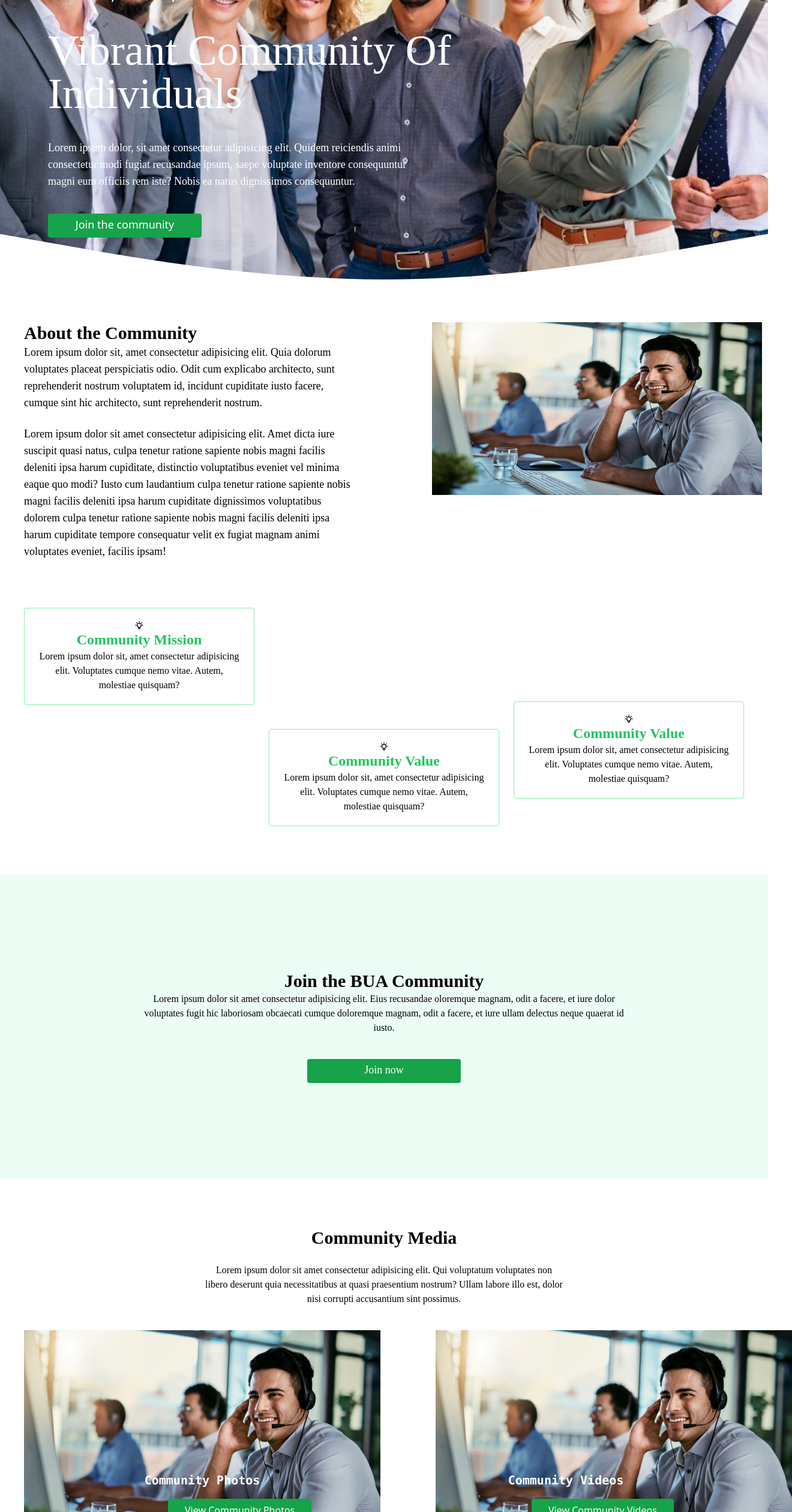
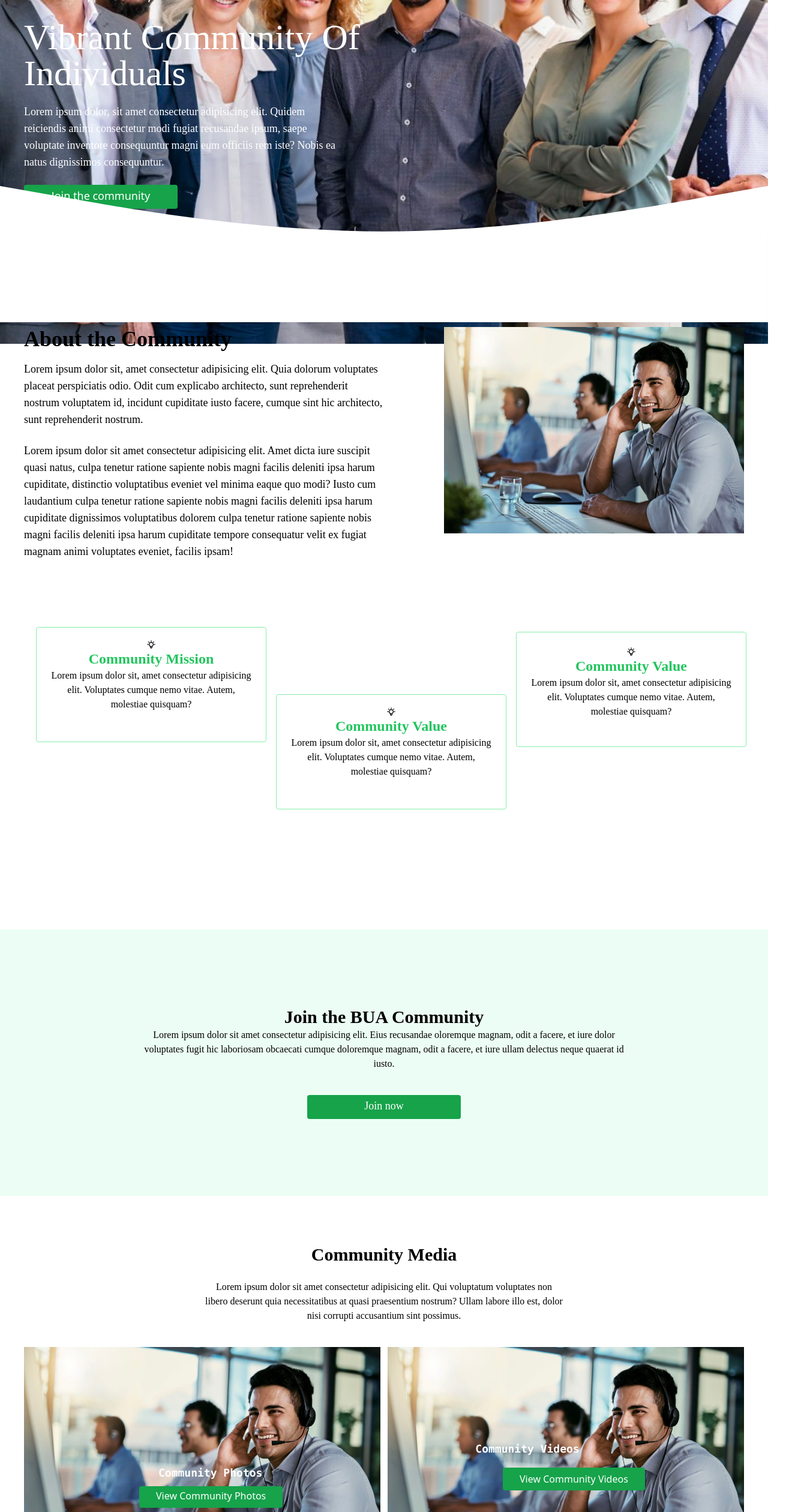
Before and after one commit to Noved-Africa/build-up-frontend, a Next.js app: page /community in a window 1280 px wide. Shown: the part 280-2800 px from the top of the page at 60% size, 1320 px wide, since content can reach past the window. Built offline with nearby package versions, Linux system fonts and the light colour scheme.

Commit message:
complete all three community screens

```diff
--- a/src/pages/community/index.tsx
+++ b/src/pages/community/index.tsx
@@ -15,46 +15,51 @@ const community = () => {
 				<title>Community | Build-Up Africa</title>
 			</Head>
 
-      <div className="text-white z-5 mt-64 ml-20 absolute">
-        <h4 className="font-Consolas text-2xl">Connect, Learn, Grow.</h4>
-        <h1 className="mt-10 text-7xl font-Martel">Vibrant Community Of <br/> Individuals</h1>
-        <p className="mt-10 w-1/2 text-lg font-Perpetua">Lorem ipsum dolor, sit amet consectetur adipisicing elit. Quidem reiciendis animi consectetur modi fugiat recusandae ipsum, saepe voluptate inventore consequuntur magni eum officiis rem iste? Nobis ea natus dignissimos consequuntur.</p>
-        <p className="mt-10 text-lg w-64 rounded pt-1 text-center bg-green-600 h-10"><a href="#">Join the community</a></p>
+      <div className="z-5 sm:bg-emerald-100 lg:bg-inherit lg:text-white md:mt-0  md:pb-44 sm:-mt-3 sm:pb-36 sm:m-0 lg:mt-40 ml-20 absolute">
+        <h4 className="font-Consolas lg:pt-14 sm:text-lg sm:-mb-10 sm:mt-10 sm:ml-10 md:text-xl lg:text-2xl">Connect, Learn, Grow.</h4>
+        <h1 className="lg:mt-16 sm:mt-16 sm:ml-10 lg:text-6xl sm:text-4xl md:text-3xl font-Martel">Vibrant Community Of <br/> Individuals</h1>
+        <p className="lg:mt-5 sm:mt-5 sm:mb-20 md:w-5/12 sm:text-sm lg:text-lg sm:ml-10 font-Perpetua">Lorem ipsum dolor, sit amet consectetur adipisicing elit. Quidem reiciendis animi consectetur modi fugiat recusandae ipsum, saepe voluptate inventore consequuntur magni eum officiis rem iste? Nobis ea natus dignissimos consequuntur.</p>
+        <p className="mt-10 md:block sm:inline sm:py-2 sm:px-36 sm:ml-10 sm:-mr-56 lg:text-lg md:w-48 md:-mt-14 lg:w-64 text-white sm:w-screen rounded md:px-2 md:text-sm lg:pt-1 text-center bg-green-600 h-10"><a href="#">Join the community</a></p>
       </div>
 
-      <Image className="" src={image1} alt="community_image" width={1600} height={500}/>
-      <svg className="lg:-mt-60 sm:-mt-40" xmlns="http://www.w3.org/2000/svg" viewBox="0 0 1440 320"><path fill="#fff" fill-opacity="1" d="M0,64L120,85.3C240,107,480,149,720,149.3C960,149,1200,107,1320,85.3L1440,64L1440,320L1320,320C1200,320,960,320,720,320C480,320,240,320,120,320L0,320Z"></path></svg>
+      <Image className="sm:collapse md:collapse lg:visible" src={image1} alt="community_image" width={1600} height={500}/>
+      <svg className="lg:-mt-80 lg:-mb-80 sm:mt-20 md:absolute md:-mt-80 sm:absolute " xmlns="http://www.w3.org/2000/svg" viewBox="0 0 1440 320"><path fill="#ffff" fill-opacity="1" d="M0,64L120,85.3C240,107,480,149,720,149.3C960,149,1200,107,1320,85.3L1440,64L1440,320L1320,320C1200,320,960,320,720,320C480,320,240,320,120,320L0,320Z"></path></svg>
 
-      <main className="mx-10 -mt-20">
-        <div className="grid grid-cols-2 grid-gap-0">
+      <main className="mx-10 lg:-mt-32 md:-mt-44 sm:relative sm:pt-20 sm:mt-24">
+        <div className="lg:mt-5">
+
           <div>
-            <p className="font-bold text-3xl font-Martel">About the Community</p>
-            <p className="w-11/12 font-Perpetua text-lg">Lorem ipsum dolor sit, amet consectetur adipisicing elit. Quia dolorum voluptates placeat perspiciatis odio. Odit cum explicabo architecto, sunt reprehenderit nostrum voluptatem id, incidunt cupiditate iusto facere, cumque sint hic architecto, sunt reprehenderit nostrum.</p><br/>
-            <p className="w-11/12 font-Perpetua text-lg">Lorem ipsum dolor sit amet consectetur adipisicing elit. Amet dicta iure suscipit quasi natus, culpa tenetur ratione sapiente nobis magni facilis deleniti ipsa harum cupiditate, distinctio voluptatibus eveniet vel minima eaque quo modi? Iusto cum laudantium culpa tenetur ratione sapiente nobis magni facilis deleniti ipsa harum cupiditate dignissimos voluptatibus dolorem culpa tenetur ratione sapiente nobis magni facilis deleniti ipsa harum cupiditate tempore consequatur velit ex fugiat magnam animi voluptates eveniet, facilis ipsam!</p>
+            <p className="font-bold sm:pb-10 text-4xl font-Martel">About the Community</p>
 
+            <div>
+            <Image className="md:w-5/12 h-96 md:-mt-20 lg:w-5/12 md:w-5/12 md:float-right md:mt-0 sm:w-full lg:-mt-20 sm:pb-10" src={image} alt="community_image2" width={600} height={400}/>
           </div>
-          <Image className="ml-20 w-11/12 h-72" src={image} alt="community_image2" width={600} height={400}/>
+
+            <p className="md:w-6/12 font-Perpetua text-lg md:-mt-6 lg:w-6/12">Lorem ipsum dolor sit, amet consectetur adipisicing elit. Quia dolorum voluptates placeat perspiciatis odio. Odit cum explicabo architecto, sunt reprehenderit nostrum voluptatem id, incidunt cupiditate iusto facere, cumque sint hic architecto, sunt reprehenderit nostrum.</p><br/>
+            <p className="md:w-6/12 font-Perpetua text-lg">Lorem ipsum dolor sit amet consectetur adipisicing elit. Amet dicta iure suscipit quasi natus, culpa tenetur ratione sapiente nobis magni facilis deleniti ipsa harum cupiditate, distinctio voluptatibus eveniet vel minima eaque quo modi? Iusto cum laudantium culpa tenetur ratione sapiente nobis magni facilis deleniti ipsa harum cupiditate dignissimos voluptatibus dolorem culpa tenetur ratione sapiente nobis magni facilis deleniti ipsa harum cupiditate tempore consequatur velit ex fugiat magnam animi voluptates eveniet, facilis ipsam!</p>
+          </div>
+
         </div>
 
-        <div className="text-center mt-20">
-          <div className="p-5 w-96 border rounded hover:bg-green-50 hover:cursor-pointer border-green-300">
+        <div className="text-center sm:mx-5 mt-20 md:grid grid-rows-3 grid-flow-col gap-4 sm:-mb-80">
+          <div className="p-5 sm:mb-24 lg:w-96 md:w-64 border rounded hover:bg-green-50 hover:cursor-pointer md:-mt-56  border-green-300 row-start-2 row-span-2 lg:-mt-64 h-48">
             <HiOutlineLightBulb className="mx-auto"/>
             <p className="font-Martel text-green-500 text-2xl font-bold">Community Mission</p>
             <p className="font-Perpetua">Lorem ipsum dolor sit, amet consectetur adipisicing elit. Voluptates cumque nemo vitae. Autem, molestiae quisquam?</p>
           </div>
-          <div className="p-5 w-96 mx-auto -mt-20 border hover:bg-green-50 hover:cursor-pointer rounded border-green-300 mt-10">
+          <div className="p-5 md:w-64 -mt-20 border lg:w-96 hover:bg-green-50 md:-mt-40 hover:cursor-pointer sm:mb-56 sm:-ml-0 rounded border-green-300 mt-10 row-start-3 row-end-2 row-span-2 lg:-mt-36 h-48">
             <HiOutlineLightBulb className="mx-auto"/>
             <p className="font-Martel text-green-500 text-2xl font-bold">Community Value</p>
             <p className="font-Perpetua">Lorem ipsum dolor sit, amet consectetur adipisicing elit. Voluptates cumque nemo vitae. Autem, molestiae quisquam?</p>
           </div>
-          <div className="p-5 w-96 float-right -mt-52 border hover:bg-green-50 hover:cursor-pointer rounded border-green-300">
+          <div className="p-6 lg:w-96 md:w-64 -mt-52 border md:mt-10 hover:bg-green-50 hover:cursor-pointer rounded border-green-300 row-start-3 row-end-1 h-48 lg:mt-10">
             <HiOutlineLightBulb className="mx-auto"/>
             <p className="font-Martel text-green-500 text-2xl font-bold">Community Value</p>
             <p className="font-Perpetua">Lorem ipsum dolor sit, amet consectetur adipisicing elit. Voluptates cumque nemo vitae. Autem, molestiae quisquam?</p>
           </div>
         </div>
 
-        <div className="my-20 -mx-10 py-40 px-60 bg-emerald-50">
+        <div className="my-20 -mx-10 py-32 lg:px-60 sm:px-10 bg-emerald-50 md:mt-2 sm:mt-96">
           <div className="text-center">
             <p className="font-Martel text-3xl font-bold">Join the BUA Community</p>
             <p className="font-Perpetua">Lorem ipsum dolor sit amet consectetur adipisicing elit. Eius recusandae oloremque magnam, odit a facere, et iure dolor voluptates fugit hic laboriosam obcaecati cumque doloremque magnam, odit a facere, et iure ullam delectus neque quaerat id iusto.</p>
@@ -64,23 +69,24 @@ const community = () => {
 
         <div className="text-center">
           <p className="font-Martel text-3xl font-bold">Community Media</p><br/>
-          <p className="font-Perpetua w-6/12 mx-auto">Lorem ipsum dolor sit amet consectetur adipisicing elit. Qui voluptatum voluptates non libero deserunt quia necessitatibus at quasi praesentium nostrum? Ullam labore illo est, dolor nisi corrupti accusantium sint possimus.</p>
+          <p className="font-Perpetua lg:w-6/12 mx-auto">Lorem ipsum dolor sit amet consectetur adipisicing elit. Qui voluptatum voluptates non libero deserunt quia necessitatibus at quasi praesentium nostrum? Ullam labore illo est, dolor nisi corrupti accusantium sint possimus.</p>
         </div>
-        <div className="grid grid-cols-2 gap-3 my-10">
+        <div className="md:grid grid-cols-2 gap-3 my-10">
           <div>
-            <Image className="-z-10" src={image} alt="community_image2" width={650} height={400}/>
-            <p className="font-Consolas text-white -mt-40 text-xl text-center font-bold">Community Photos</p><br/>
-            <span className="text-white ml-60 rounded py-2 px-7 bg-green-600 h-10"><a href="#">View Community Photos</a></span>
+            <p className="font-Consolas text-white text-xl sm:mt-0 md:absolute lg:mt-9 lg:ml-24 sm:pt-40 sm:pl-32 absolute sm:text-lg text-center font-bold">Community Photos</p><br/>
+              <span className="text-white ml-60 sm:ml-24 absolute sm:mt-44 lg:mt-52 lg:ml-48 rounded py-1 px-7 bg-green-600 h-10 sm:h-9"><a href="#">View Community Photos</a></span>
+            <Image className="-z-10 md:-mt-6 sm:pb-10" src={image} alt="community_image2" width={650} height={400}/>
+
           </div>
           <div>
-            <Image className="ml-20" src={image} alt="community_image2" width={650} height={400}/>
-            <p className="font-Consolas text-white -mt-40 text-xl text-center font-bold">Community Videos</p><br/>
-            <span className="text-white ml-60 rounded py-2 px-7 bg-green-600 h-10"><a href="#">View Community Videos</a></span>
+            <Image className="ml-20 sm:ml-0 " src={image} alt="community_image2" width={650} height={400}/>
+            <p className="font-Consolas text-white lg:-mt-60 lg:-ml-32 text-xl sm:text-lg text-center font-bold sm:-mt-32">Community Videos</p><br/>
+            <span className="text-white lg:ml-48 rounded py-2 px-7 sm:ml-24 bg-green-600 h-10"><a href="#">View Community Videos</a></span>
           </div>
         </div>
 
 
-          <div className="mt-40 py-20 -mx-10 text-center px-60 bg-blue-900">
+          <div className="mt-40 md:mt-20 py-20 -mx-10 text-center px-60 sm:px-10 bg-blue-900">
             <div className="">
               <p className="font-Martel text-white text-3xl font-bold">Need more information about<br/> the community?</p>
               <p className="font-Perpetua w-9/12 mx-auto text-white">Lorem ipsum dolor sit amet consectetur adipisicing elit. Eius recusandae dolor voluptates fugit hic laboriosam obcaecati cumque doloremque magnam, odit a facere, et iure ullam delectus neque quaerat id iusto.</p><br/><br/>
```
